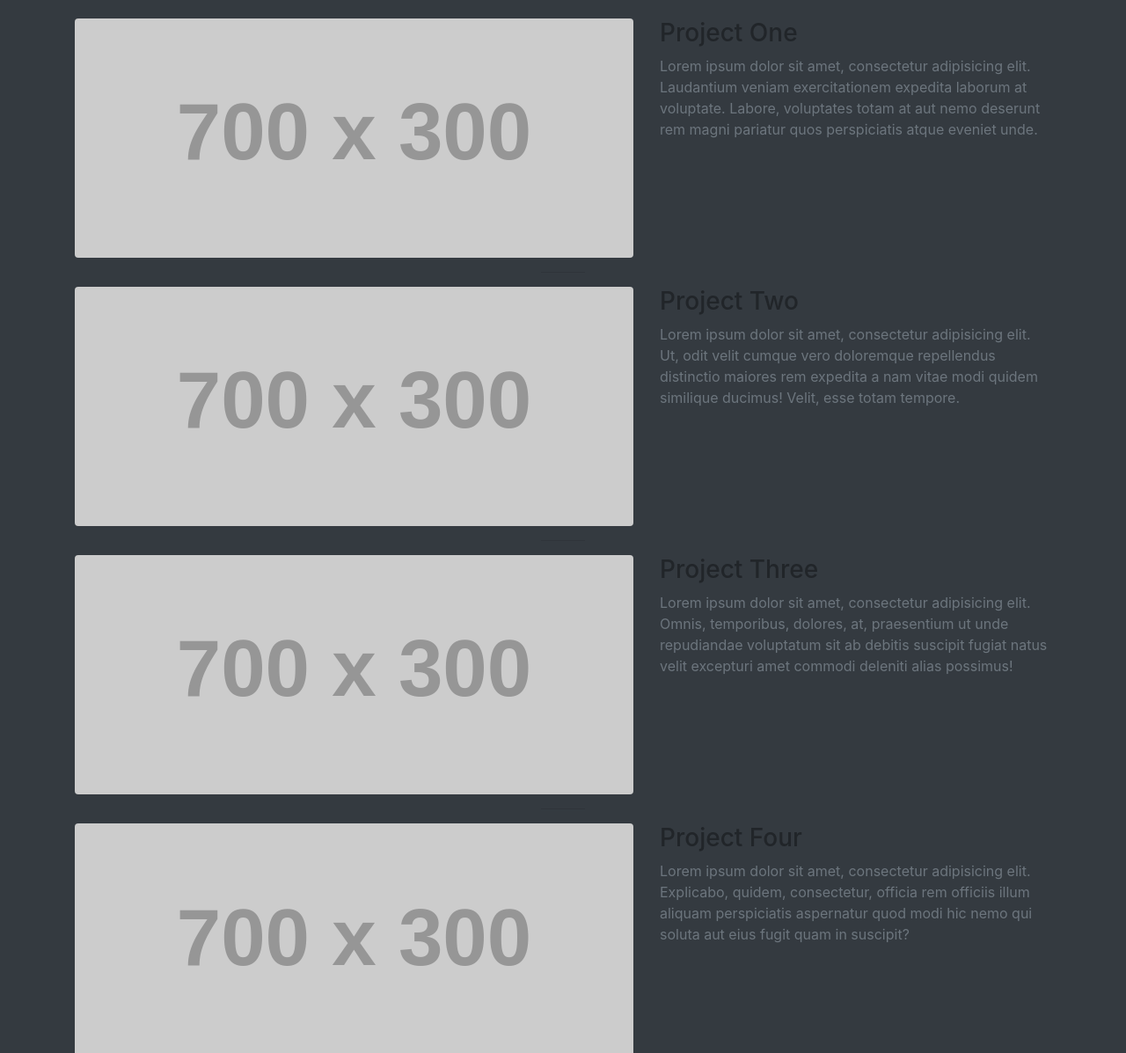
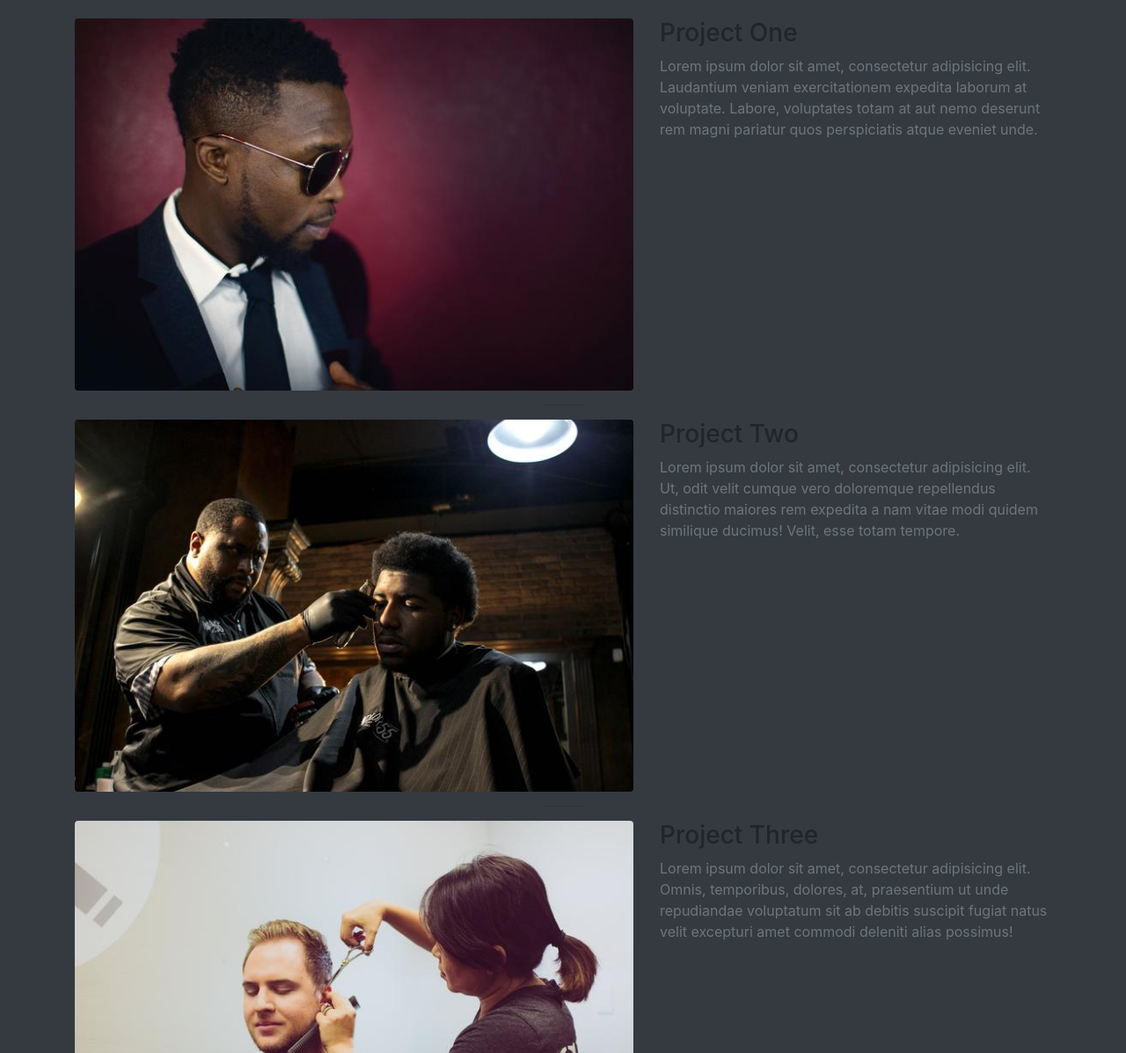
Before and after one commit to sebastian-andaluz/barbershop, a website with bundled scripts: page portfolio.html in a window 1280 px wide. Shown: the part 203-1400 px from the top of the page at 88% size. Built offline with nearby package versions, Linux system fonts and the light colour scheme; placeholder pictures from the web are drawn by us.

Commit message:
style: link to stock images

```diff
--- a/portfolio.html
+++ b/portfolio.html
@@ -63,11 +63,11 @@
                 <small>Secondary Text</small>
             </h1>
 
-            <!-- Project One -->
+            <!-- Photo One -->
             <div class="row">
                 <div class="col-md-7">
                     <a href="#">
-                        <img class="img-fluid rounded mb-3 mb-md-0" src="http://placehold.it/700x300" alt="">
+                        <img class="img-fluid rounded mb-3 mb-md-0" src="img\portfolio\thumbnails\1.jpg" alt="">
                     </a>
                 </div>
                 <div class="col-md-5">
@@ -82,11 +82,11 @@
 
             <hr>
 
-            <!-- Project Two -->
+            <!-- Photo Two -->
             <div class="row">
                 <div class="col-md-7">
                     <a href="#">
-                        <img class="img-fluid rounded mb-3 mb-md-0" src="http://placehold.it/700x300" alt="">
+                        <img class="img-fluid rounded mb-3 mb-md-0" src="img\portfolio\thumbnails\2.jpg" alt="">
                     </a>
                 </div>
                 <div class="col-md-5">
@@ -101,11 +101,11 @@
 
             <hr>
 
-            <!-- Project Three -->
+            <!-- Photo Three -->
             <div class="row">
                 <div class="col-md-7">
                     <a href="#">
-                        <img class="img-fluid rounded mb-3 mb-md-0" src="http://placehold.it/700x300" alt="">
+                        <img class="img-fluid rounded mb-3 mb-md-0" src="img\portfolio\thumbnails\3.jpg" alt="">
                     </a>
                 </div>
                 <div class="col-md-5">
@@ -120,12 +120,12 @@
 
             <hr>
 
-            <!-- Project Four -->
+            <!-- Photo Four -->
             <div class="row">
 
                 <div class="col-md-7">
                     <a href="#">
-                        <img class="img-fluid rounded mb-3 mb-md-0" src="http://placehold.it/700x300" alt="">
+                        <img class="img-fluid rounded mb-3 mb-md-0" src="img\portfolio\thumbnails\4.jpg" alt="">
                     </a>
                 </div>
                 <div class="col-md-5">
```
